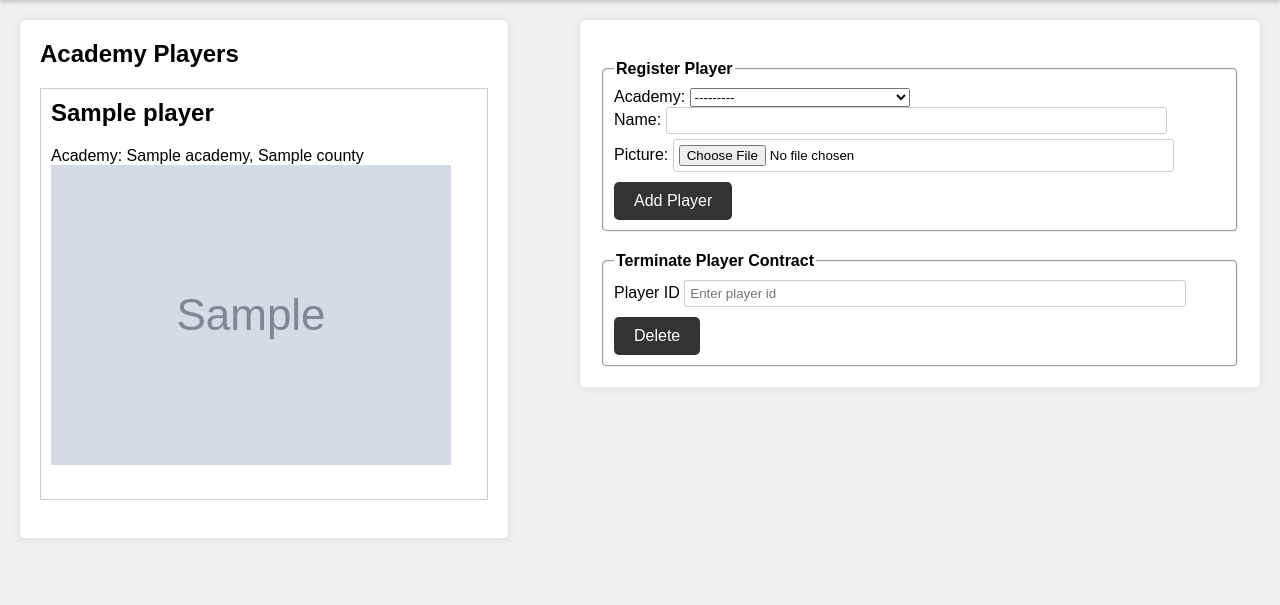
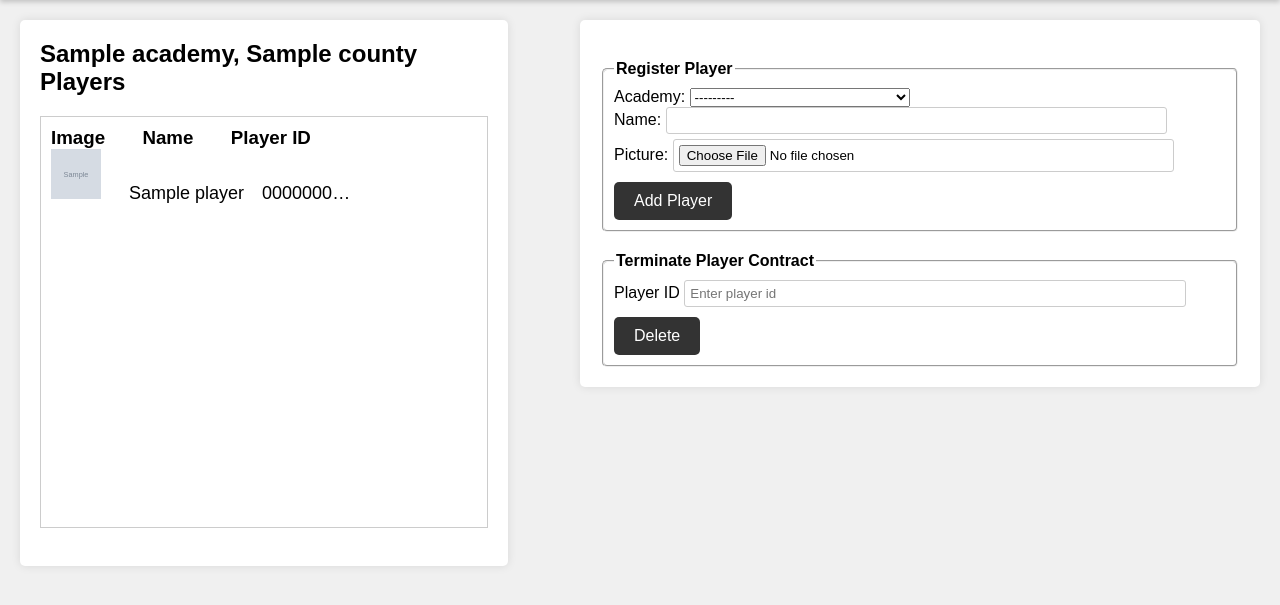
Before and after one commit to hawkinswinja/player-manager, a Django app: template fkf/manager/templates/academy.html in a window 1280 px wide. Shown: the part 48-653 px from the top of the page. Run offline with Django 4.2, Linux system fonts and the light colour scheme; the template is opened without the code that fills it: values that come from a table or form of the project are taken from there, others are empty; tables that the repository leaves empty hold one stand-in row (values such as "Sample post"); grey boxes marked "Sample" are stand-in pictures.

Commit message:
updated the player model to enable image upload

```diff
--- a/fkf/fkf/settings.py
+++ b/fkf/fkf/settings.py
@@ -126,4 +126,4 @@ DEFAULT_AUTO_FIELD = "django.db.models.BigAutoField"
 
 MEDIA_URL = "/media/"
 
-MEDIA_ROOT = os.path.join(BASE_DIR, "/media")
+MEDIA_ROOT = os.path.join(BASE_DIR, "media")
--- a/fkf/fkf/urls.py
+++ b/fkf/fkf/urls.py
@@ -16,8 +16,10 @@ Including another URLconf
 """
 from django.contrib import admin
 from django.urls import path, include
+from django.conf import settings
+from django.conf.urls.static import static
 
 urlpatterns = [
     path("admin/", admin.site.urls),
     path("", include("manager.urls")),
-]
+] + static(settings.MEDIA_URL, document_root=settings.MEDIA_ROOT)
--- a/fkf/manager/models.py
+++ b/fkf/manager/models.py
@@ -33,7 +33,10 @@ class Player(models.Model):
     academy = models.ForeignKey(Academy, on_delete=models.CASCADE)
     name = models.CharField(max_length=70)
     picture = models.ImageField(
-        validators=[FileExtensionValidator(["png", "jpg", "jpeg"])]
+        null=True,
+        blank=True,
+        validators=[FileExtensionValidator(["png", "jpg", "jpeg"])],
+        upload_to="images/",
     )
 
     def __str__(self):
--- a/fkf/manager/templates/academy.html
+++ b/fkf/manager/templates/academy.html
@@ -2,12 +2,21 @@
 {% block header1 %}FKF Academy{% endblock %}
 {% block content %}
 <section class="counties">
-    <h2>Academy Players</h2>
+    <h2>{{ academy }}&ensp;&ensp;Players</h2>
     <ul>
+        <h3>Image&emsp;&emsp;Name&emsp;&emsp;Player ID</h3>
     {% for player in players %}
-        <h2>{{ player.name }}</h2>
-        <p>Academy: {{ player.academy }}</p>
-        <img src="{{ player.picture.url }}" alt="{{ player.name }} Image">
+        <li>
+            {% if player.picture %}
+            <img src="{{ player.picture.url }}" alt="{{ player.name }} Image" width="50", height="50">
+            &emsp;
+            {% else %}
+            <img alt="player's image"> &ensp;
+            {% endif %}
+            {{ player.name }}&emsp;{{ player.pid|truncatechars:8 }}
+        </li>
+
+
     {% endfor %}
     </ul>
     <br>
@@ -15,9 +24,8 @@
 <section class="candidates">
     <fieldset>
         <legend>Register Player</legend>
-        <form method="POST">
+        <form method="POST" enctype="multipart/form-data">
             {% csrf_token %}
-            <!--input type="hidden" name="form_id" value="position"-->
             {{ form.as_p }}
             <button type="submit">Add Player</button>
             {% if form.errors %}
```
Also changed, not shown: fkf/manager/views.py (+4 -3 lines), fkf/manager/migrations/0003_alter_player_picture.py (added), fkf/manager/migrations/0004_alter_player_picture.py (added), fkf/manager/migrations/0005_alter_player_pid.py (added), fkf/manager/migrations/0006_alter_player_pid.py (added).
